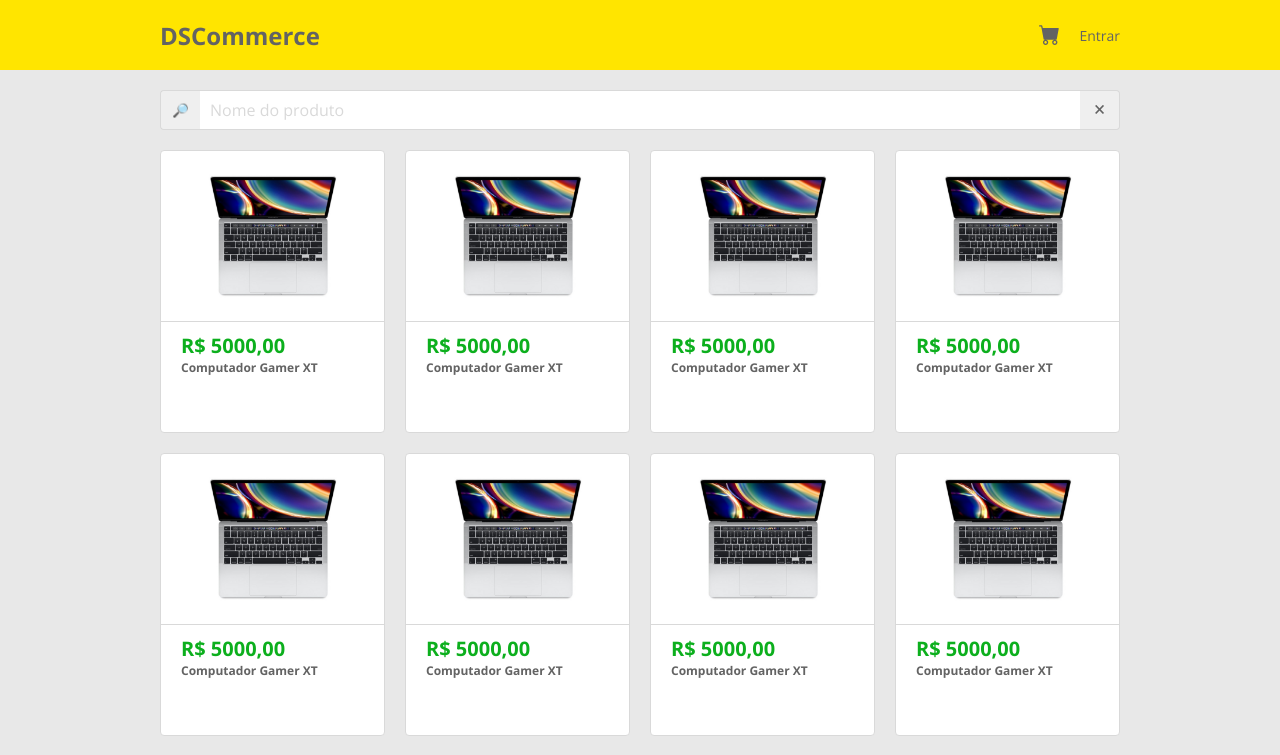
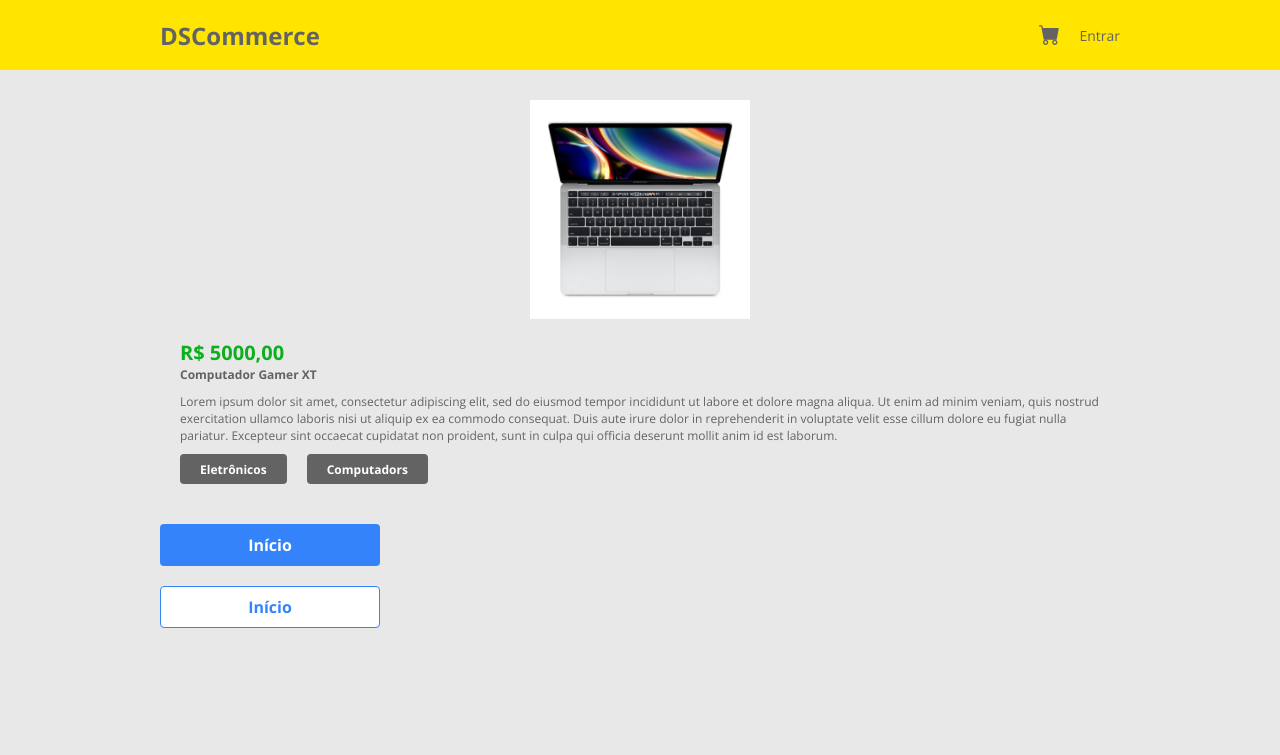
Before and after one commit to MarceloJoia/ReactJS_Commerce_frontend, a React (Vite) app: page / in a window 1280 px wide. Shown: the top 755 px of the page. Built offline with nearby package versions, Linux system fonts and the light colour scheme.

Commit message:
Props products category

```diff
--- a/src/App.tsx
+++ b/src/App.tsx
@@ -1,12 +1,10 @@
-import Catalog from './routes/Catalog';
+import ProductDetails from './routes/ProductDetails';
 
 
 function App() {
 
   return (
-
-    <Catalog />
-
+    <ProductDetails />
   );
 }
 
--- a/src/components/ProductCategory/index.tsx
+++ b/src/components/ProductCategory/index.tsx
@@ -1,9 +1,13 @@
 import './style.css';
 
-export default function ProductCategory() {
+type Props = {
+    name: string;
+}
+
+export default function ProductCategory({ name }: Props) {
     return (
         <div className="dsc-category">
-            Eletrônicos
+            {name}
         </div>
     );
 }
--- a/src/components/ProductDetailsCard/index.tsx
+++ b/src/components/ProductDetailsCard/index.tsx
@@ -24,8 +24,8 @@ export default function ProductDetailsCard() {
                     sunt in culpa qui officia deserunt mollit anim id est laborum.
                 </p>
                 <div className="dsc-category-container">
-                        <ProductCategory/>
-                        <ProductCategory/>
+                        <ProductCategory name="Eletrônicos"/>
+                        <ProductCategory name="Computadors"/>
                 </div>
             </div>
         </div>
```
